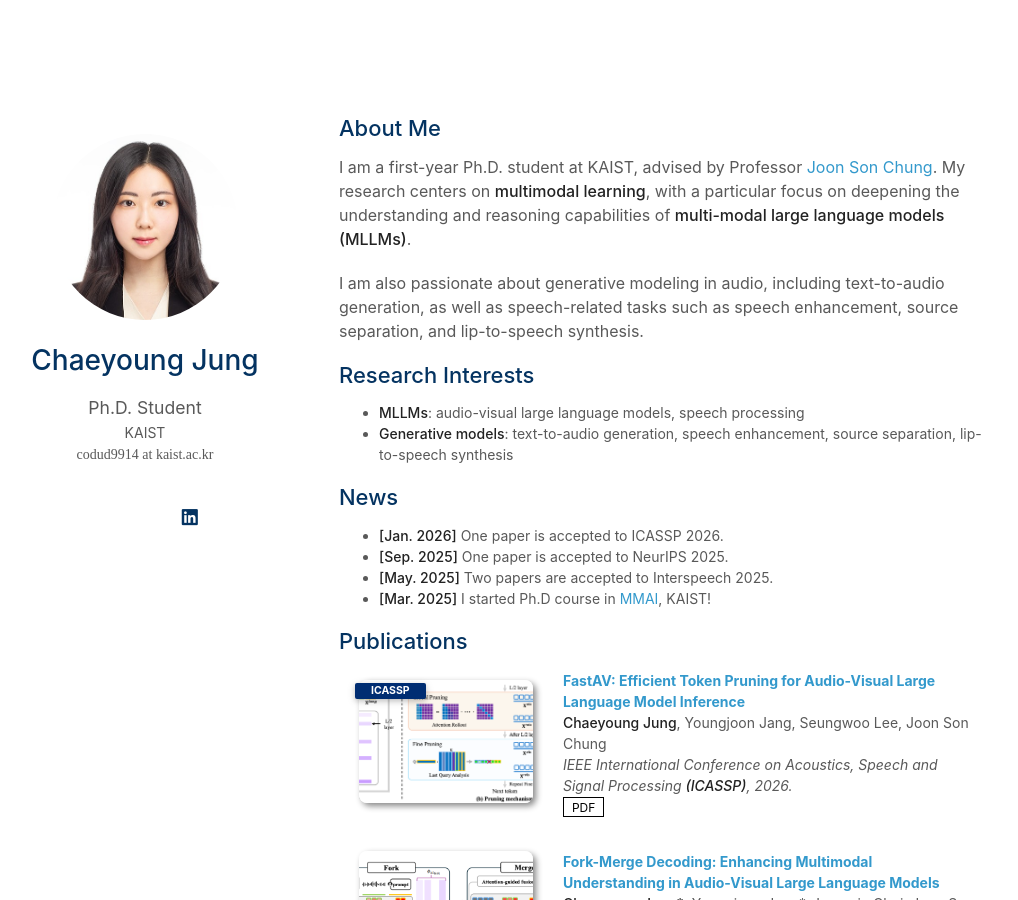
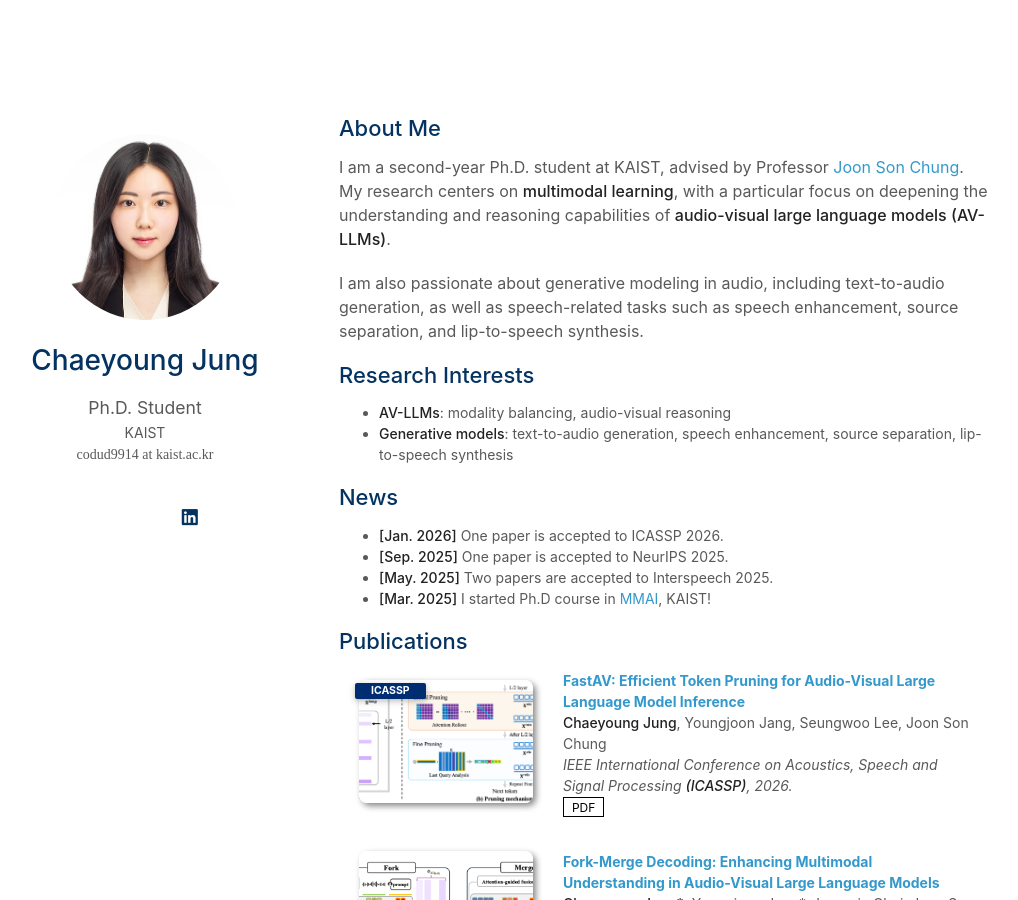
Before and after one commit to cyongong/cyongong.github.io, a Jekyll site: the page built from index.md, in a window 1280 px wide and 900 px high. Shown: the whole window, without its empty margins (131-1149 px from the left). Built offline with Jekyll 4.4.1, drawn with Linux system fonts in a browser that asks for light colours; a style sheet for code colours, icons or effects is not loaded; our own code applies the rules of GitHub Pages for plain Markdown files.

Commit message:
Update index.md

```diff
--- a/index.md
+++ b/index.md
@@ -5,10 +5,10 @@ layout: homepage
 ## About Me
 
 <p style="font-size: 16px;">
-I am a first-year Ph.D. student at KAIST, advised by Professor
+I am a second-year Ph.D. student at KAIST, advised by Professor
 <a href="https://mm.kaist.ac.kr/joon/">Joon Son Chung</a>.
 My research centers on <strong>multimodal learning</strong>, with a particular focus on deepening the understanding and reasoning capabilities of
-<strong>multi-modal large language models (MLLMs)</strong>.
+<strong>audio-visual large language models (AV-LLMs)</strong>.
 </p>
 
 <p style="font-size: 16px;">
@@ -17,7 +17,7 @@ I am also passionate about generative modeling in audio, including text-to-audio
 
 ## Research Interests
 
-- **MLLMs**: audio-visual large language models, speech processing
+- **AV-LLMs**: modality balancing, audio-visual reasoning
 - **Generative models**: text-to-audio generation, speech enhancement, source separation, lip-to-speech synthesis
 
 ## News
```
